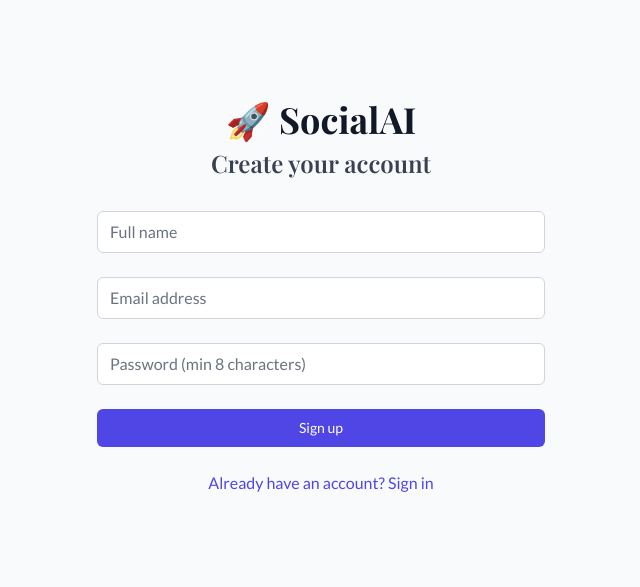
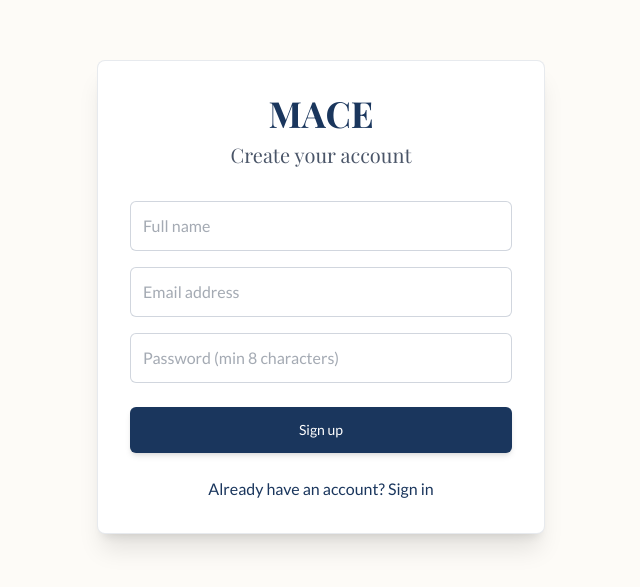
Before and after one commit to moses-Dera/mace-frontend, a React (Vite) app: page /register in a window 1280 px wide. Shown: the part 103-690 px from the top of the page, without its empty margins (319-959 px from the left). Built offline with nearby package versions, Linux system fonts and the light colour scheme; no server answers; the HTML template or start-up script is replaced by a standard one.

Commit message:
feat: Introduce core application layout components (Header, Sidebar, Layout) and authentication pages (Login, Register), updating package dependencies.

```diff
--- a/package.json
+++ b/package.json
@@ -11,9 +11,9 @@
     "axios": "^1.6.2",
     "date-fns": "^2.30.0",
     "lucide-react": "^0.294.0",
-    "react": "^19.2.1",
+    "react": "^18.3.1",
     "react-calendar": "^4.8.0",
-    "react-dom": "^19.2.1",
+    "react-dom": "^18.3.1",
     "react-router-dom": "^6.20.0",
     "react-toastify": "^9.1.3"
   },
--- a/src/components/layout/Layout.jsx
+++ b/src/components/layout/Layout.jsx
@@ -4,11 +4,11 @@ import Header from './Header';
 
 const Layout = () => {
   return (
-    <div className="flex h-screen bg-gray-100">
+    <div className="flex h-screen bg-classic-cream">
       <Sidebar />
       <div className="flex-1 flex flex-col overflow-hidden md:ml-0">
         <Header />
-        <main className="flex-1 overflow-x-hidden overflow-y-auto bg-gray-100">
+        <main className="flex-1 overflow-x-hidden overflow-y-auto bg-classic-cream">
           <div className="container mx-auto px-4 md:px-6 py-8 pt-16 md:pt-8">
             <Outlet />
           </div>
--- a/src/components/layout/Sidebar.jsx
+++ b/src/components/layout/Sidebar.jsx
@@ -46,13 +46,11 @@ const Sidebar = () => {
       )}
 
       {/* Sidebar */}
-      <div className={`bg-gray-800 text-white w-64 space-y-6 py-7 px-2 fixed inset-y-0 left-0 transform transition duration-200 ease-in-out z-40 ${
-        isMobileMenuOpen ? 'translate-x-0' : '-translate-x-full'
-      } md:relative md:translate-x-0`}>
-        <div className="text-white flex items-center justify-between px-4">
+      <div className={`bg-classic-navy text-white w-64 space-y-6 py-7 px-2 fixed inset-y-0 left-0 transform transition duration-200 ease-in-out z-40 ${isMobileMenuOpen ? 'translate-x-0' : '-translate-x-full'
+        } md:relative md:translate-x-0 border-r border-classic-gold/20`}>
+        <div className="text-white flex items-center justify-between px-4 mb-8">
           <div className="flex items-center space-x-2">
-            <span className="text-2xl font-extrabold">🚀</span>
-            <span className="text-xl font-bold">SocialAI</span>
+            <span className="text-2xl font-bold font-serif tracking-wider">MACE</span>
           </div>
           <button
             onClick={() => setIsMobileMenuOpen(false)}
@@ -70,19 +68,18 @@ const Sidebar = () => {
               key={item.name}
               to={item.href}
               onClick={() => setIsMobileMenuOpen(false)}
-            className={`block py-2.5 px-4 rounded transition duration-200 hover:bg-gray-700 ${
-              location.pathname === item.href ? 'bg-gray-700' : ''
+              className={`block py-3 px-4 rounded transition duration-200 hover:bg-classic-gold/10 hover:text-classic-gold ${location.pathname === item.href ? 'bg-classic-gold/20 text-classic-gold border-r-4 border-classic-gold' : 'text-classic-cream/80'
                 }`}
             >
               <span className="mr-3">{item.icon}</span>
-            {item.name}
+              <span className="font-medium">{item.name}</span>
             </Link>
           ))}
 
           {user?.role === 'admin' && (
             <>
-            <div className="border-t border-gray-700 my-4"></div>
-            <div className="px-4 text-xs font-semibold text-gray-400 uppercase tracking-wider">
+              <div className="border-t border-classic-gold/20 my-4 mx-4"></div>
+              <div className="px-4 text-xs font-semibold text-classic-gold/60 uppercase tracking-wider mb-2">
                 Admin
               </div>
               {adminNavigation.map((item) => (
@@ -90,12 +87,11 @@ const Sidebar = () => {
                   key={item.name}
                   to={item.href}
                   onClick={() => setIsMobileMenuOpen(false)}
-                className={`block py-2.5 px-4 rounded transition duration-200 hover:bg-gray-700 ${
-                  location.pathname === item.href ? 'bg-gray-700' : ''
+                  className={`block py-3 px-4 rounded transition duration-200 hover:bg-classic-gold/10 hover:text-classic-gold ${location.pathname === item.href ? 'bg-classic-gold/20 text-classic-gold border-r-4 border-classic-gold' : 'text-classic-cream/80'
                     }`}
                 >
                   <span className="mr-3">{item.icon}</span>
-                {item.name}
+                  <span className="font-medium">{item.name}</span>
                 </Link>
               ))}
             </>
--- a/src/pages/auth/Login.jsx
+++ b/src/pages/auth/Login.jsx
@@ -25,23 +25,24 @@ const Login = () => {
   };
 
   return (
-    <div className="min-h-screen flex items-center justify-center bg-gray-50">
-      <div className="max-w-md w-full space-y-8">
+    <div className="min-h-screen flex items-center justify-center bg-classic-cream font-sans">
+      <div className="max-w-md w-full space-y-8 p-8 bg-white rounded-lg shadow-xl border border-classic-navy/10">
         <div className="text-center">
-          <h1 className="text-4xl font-bold text-gray-900 mb-2">🚀 SocialAI</h1>
-          <h2 className="text-2xl font-semibold text-gray-700">Sign in to your account</h2>
+          <h1 className="text-4xl font-bold text-classic-navy mb-2 font-serif">MACE</h1>
+          <h2 className="text-xl text-classic-slate">Sign in to your account</h2>
         </div>
         <form className="mt-8 space-y-6" onSubmit={handleSubmit}>
           {error && (
-            <div className="bg-red-100 border border-red-400 text-red-700 px-4 py-3 rounded">
+            <div className="bg-red-50 border border-red-200 text-red-700 px-4 py-3 rounded text-sm">
               {error}
             </div>
           )}
+          <div className="space-y-4">
             <div>
               <input
                 type="email"
                 required
-              className="appearance-none rounded-md relative block w-full px-3 py-2 border border-gray-300 placeholder-gray-500 text-gray-900 focus:outline-none focus:ring-indigo-500 focus:border-indigo-500"
+                className="appearance-none rounded-md relative block w-full px-3 py-3 border border-classic-navy/20 placeholder-classic-slate/50 text-classic-charcoal focus:outline-none focus:ring-2 focus:ring-classic-gold focus:border-transparent transition-all"
                 placeholder="Email address"
                 value={formData.email}
                 onChange={(e) => setFormData({ ...formData, email: e.target.value })}
@@ -51,23 +52,25 @@ const Login = () => {
               <input
                 type="password"
                 required
-              className="appearance-none rounded-md relative block w-full px-3 py-2 border border-gray-300 placeholder-gray-500 text-gray-900 focus:outline-none focus:ring-indigo-500 focus:border-indigo-500"
+                className="appearance-none rounded-md relative block w-full px-3 py-3 border border-classic-navy/20 placeholder-classic-slate/50 text-classic-charcoal focus:outline-none focus:ring-2 focus:ring-classic-gold focus:border-transparent transition-all"
                 placeholder="Password"
                 value={formData.password}
                 onChange={(e) => setFormData({ ...formData, password: e.target.value })}
               />
             </div>
+          </div>
+
           <div>
             <button
               type="submit"
               disabled={loading}
-              className="group relative w-full flex justify-center py-2 px-4 border border-transparent text-sm font-medium rounded-md text-white bg-indigo-600 hover:bg-indigo-700 focus:outline-none focus:ring-2 focus:ring-offset-2 focus:ring-indigo-500 disabled:opacity-50"
+              className="group relative w-full flex justify-center py-3 px-4 border border-transparent text-sm font-medium rounded-md text-white bg-classic-navy hover:bg-classic-navy/90 focus:outline-none focus:ring-2 focus:ring-offset-2 focus:ring-classic-navy disabled:opacity-50 transition-all shadow-md hover:shadow-lg"
             >
               {loading ? 'Signing in...' : 'Sign in'}
             </button>
           </div>
           <div className="text-center">
-            <Link to="/register" className="text-indigo-600 hover:text-indigo-500">
+            <Link to="/register" className="text-classic-navy hover:text-classic-gold font-medium transition-colors">
               Don't have an account? Sign up
             </Link>
           </div>
--- a/src/pages/auth/Register.jsx
+++ b/src/pages/auth/Register.jsx
@@ -28,28 +28,29 @@ const Register = () => {
   };
 
   return (
-    <div className="min-h-screen flex items-center justify-center bg-gray-50">
-      <div className="max-w-md w-full space-y-8">
+    <div className="min-h-screen flex items-center justify-center bg-classic-cream font-sans">
+      <div className="max-w-md w-full space-y-8 p-8 bg-white rounded-lg shadow-xl border border-classic-navy/10">
         <div className="text-center">
-          <h1 className="text-4xl font-bold text-gray-900 mb-2">🚀 SocialAI</h1>
-          <h2 className="text-2xl font-semibold text-gray-700">Create your account</h2>
+          <h1 className="text-4xl font-bold text-classic-navy mb-2 font-serif">MACE</h1>
+          <h2 className="text-xl text-classic-slate">Create your account</h2>
         </div>
         <form className="mt-8 space-y-6" onSubmit={handleSubmit}>
           {error && (
-            <div className="bg-red-100 border border-red-400 text-red-700 px-4 py-3 rounded">
+            <div className="bg-red-50 border border-red-200 text-red-700 px-4 py-3 rounded text-sm">
               {error}
             </div>
           )}
           {success && (
-            <div className="bg-green-100 border border-green-400 text-green-700 px-4 py-3 rounded">
+            <div className="bg-green-50 border border-green-200 text-green-700 px-4 py-3 rounded text-sm">
               {success}
             </div>
           )}
+          <div className="space-y-4">
             <div>
               <input
                 type="text"
                 required
-              className="appearance-none rounded-md relative block w-full px-3 py-2 border border-gray-300 placeholder-gray-500 text-gray-900 focus:outline-none focus:ring-indigo-500 focus:border-indigo-500"
+                className="appearance-none rounded-md relative block w-full px-3 py-3 border border-classic-navy/20 placeholder-classic-slate/50 text-classic-charcoal focus:outline-none focus:ring-2 focus:ring-classic-gold focus:border-transparent transition-all"
                 placeholder="Full name"
                 value={formData.name}
                 onChange={(e) => setFormData({ ...formData, name: e.target.value })}
@@ -59,7 +60,7 @@ const Register = () => {
               <input
                 type="email"
                 required
-              className="appearance-none rounded-md relative block w-full px-3 py-2 border border-gray-300 placeholder-gray-500 text-gray-900 focus:outline-none focus:ring-indigo-500 focus:border-indigo-500"
+                className="appearance-none rounded-md relative block w-full px-3 py-3 border border-classic-navy/20 placeholder-classic-slate/50 text-classic-charcoal focus:outline-none focus:ring-2 focus:ring-classic-gold focus:border-transparent transition-all"
                 placeholder="Email address"
                 value={formData.email}
                 onChange={(e) => setFormData({ ...formData, email: e.target.value })}
@@ -70,23 +71,25 @@ const Register = () => {
                 type="password"
                 required
                 minLength={8}
-              className="appearance-none rounded-md relative block w-full px-3 py-2 border border-gray-300 placeholder-gray-500 text-gray-900 focus:outline-none focus:ring-indigo-500 focus:border-indigo-500"
+                className="appearance-none rounded-md relative block w-full px-3 py-3 border border-classic-navy/20 placeholder-classic-slate/50 text-classic-charcoal focus:outline-none focus:ring-2 focus:ring-classic-gold focus:border-transparent transition-all"
                 placeholder="Password (min 8 characters)"
                 value={formData.password}
                 onChange={(e) => setFormData({ ...formData, password: e.target.value })}
               />
             </div>
+          </div>
+
           <div>
             <button
               type="submit"
               disabled={loading}
-              className="group relative w-full flex justify-center py-2 px-4 border border-transparent text-sm font-medium rounded-md text-white bg-indigo-600 hover:bg-indigo-700 focus:outline-none focus:ring-2 focus:ring-offset-2 focus:ring-indigo-500 disabled:opacity-50"
+              className="group relative w-full flex justify-center py-3 px-4 border border-transparent text-sm font-medium rounded-md text-white bg-classic-navy hover:bg-classic-navy/90 focus:outline-none focus:ring-2 focus:ring-offset-2 focus:ring-classic-navy disabled:opacity-50 transition-all shadow-md hover:shadow-lg"
             >
               {loading ? 'Creating account...' : 'Sign up'}
             </button>
           </div>
           <div className="text-center">
-            <Link to="/login" className="text-indigo-600 hover:text-indigo-500">
+            <Link to="/login" className="text-classic-navy hover:text-classic-gold font-medium transition-colors">
               Already have an account? Sign in
             </Link>
           </div>
```
Also changed, not shown: src/components/layout/Header.jsx (+7 -7 lines), 1 other file (tests, documents, lock files or other folders). Lines whose indentation alone changed are shown as unchanged.
